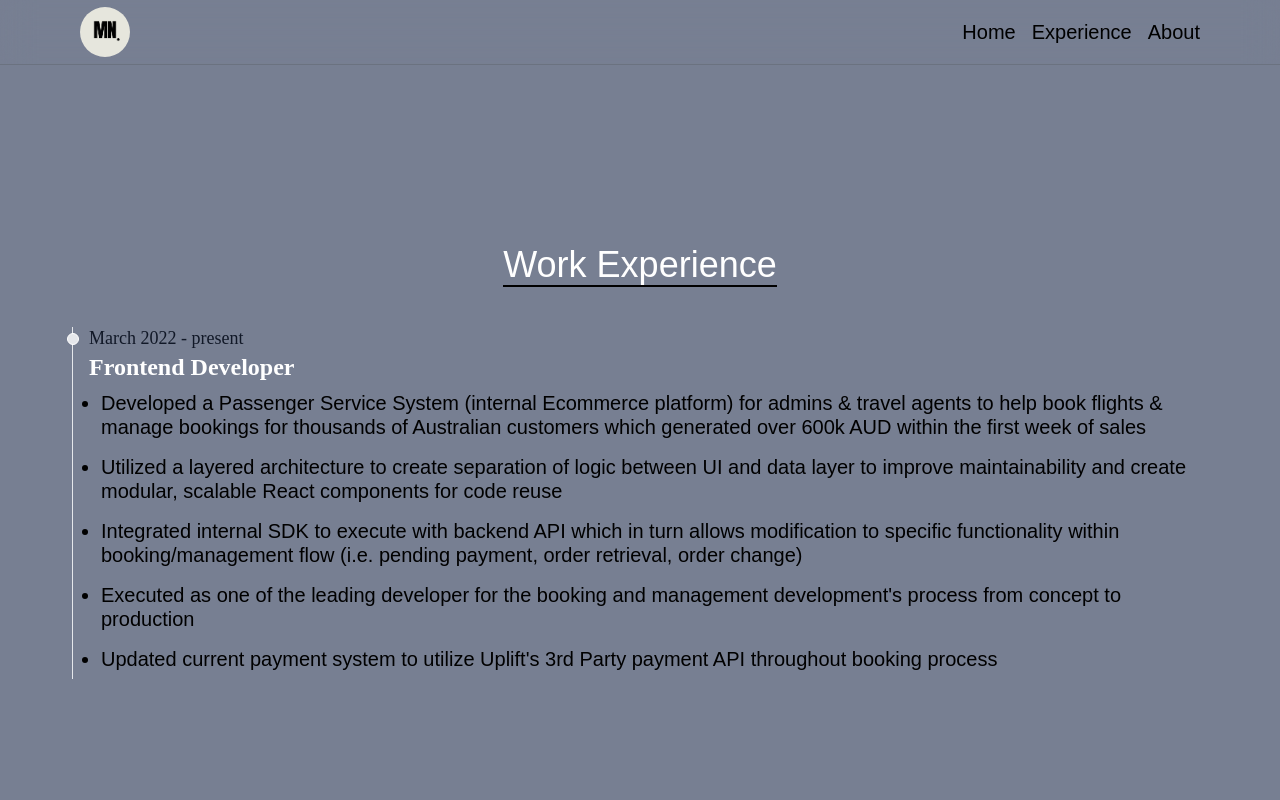
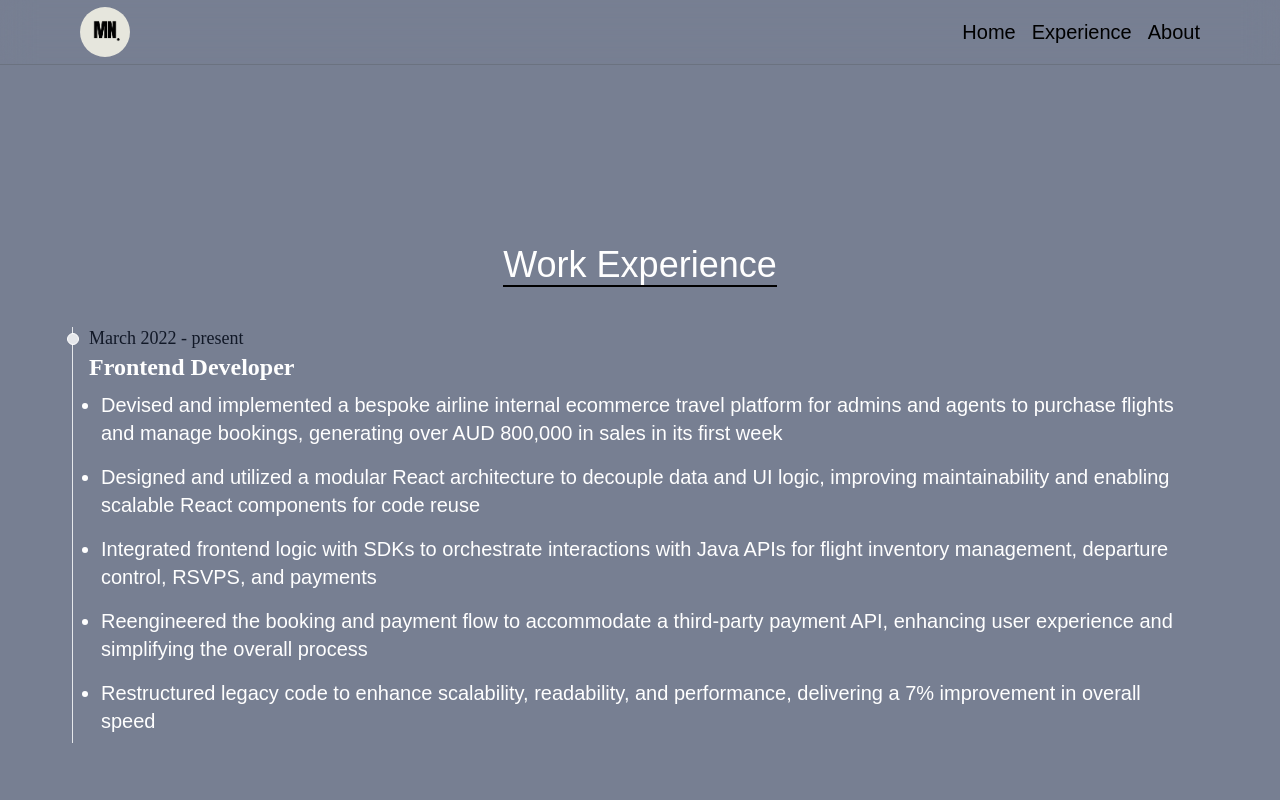
Before and after one commit to coosey/portfolio, a React (Create React App) app in the folder my-app/: page /experience in a window 1280 px wide. Shown: the top 800 px of the page. Built offline with nearby package versions, Linux system fonts and the light colour scheme.

Commit message:
revised timeline experience with updated resume points

```diff
--- a/my-app/package.json
+++ b/my-app/package.json
@@ -47,5 +47,6 @@
       "last 1 firefox version",
       "last 1 safari version"
     ]
-  }
+  },
+  "devDependencies": {}
 }
--- a/my-app/src/components/timeline/index.jsx
+++ b/my-app/src/components/timeline/index.jsx
@@ -1,29 +1,26 @@
 export const Timeline = () => {
   return (
     <section className="font-satoshi m-auto ml-5 mr-5 flex flex-col flex-wrap p-4 text-justify">
-      <ol class="relative border-l border-gray-200 dark:border-gray-700">
-        <li class="ml-4">
-          <div class="absolute w-3 h-3 bg-gray-200 rounded-full mt-1.5 -left-1.5 border border-white"></div>
-          <time class="mb-1 text-lg font-montserrat leading-none text-gray-900">March 2022 - present</time>
-          <h3 class="text-2xl font-semibold text-white">Frontend Developer</h3>
-          <ul className="mx-3 leading-6 list-disc font-rale font-light text-left text-xl text-black">
+      <ol className="relative border-l border-gray-200 dark:border-gray-700">
+        <li className="ml-4">
+          <div className="absolute w-3 h-3 bg-gray-200 rounded-full mt-1.5 -left-1.5 border border-white"></div>
+          <time className="mb-1 text-lg font-montserrat leading-none text-gray-900">March 2022 - present</time>
+          <h3 className="text-2xl font-semibold text-white">Frontend Developer</h3>
+          <ul className="mx-3 list-disc font-rale font-normal text-left xs:text-md text-xl text-white">
             <li className="py-2">
-              Developed a Passenger Service System (internal Ecommerce platform) for admins & travel agents to help book flights & manage
-              bookings for thousands of Australian customers which generated over 600k AUD within the first week of sales
+              Devised and implemented a bespoke airline internal ecommerce travel platform for admins and agents to purchase flights and manage bookings, generating over AUD 800,000 in sales in its first week
             </li>
             <li className="py-2">
-              Utilized a layered architecture to create separation of logic between UI and data layer to improve maintainability and create modular,
-              scalable React components for code reuse
+              Designed and utilized a modular React architecture to decouple data and UI logic, improving maintainability and enabling scalable React components for code reuse
             </li>
             <li className="py-2">
-              Integrated internal SDK to execute with backend API which in turn allows modification to specific functionality within booking/management flow
-              (i.e. pending payment, order retrieval, order change)
+              Integrated frontend logic with SDKs to orchestrate interactions with Java APIs for flight inventory management, departure control, RSVPS, and payments
             </li>
             <li className="py-2">
-              Executed as one of the leading developer for the booking and management development's process from concept to production
+              Reengineered the booking and payment flow to accommodate a third-party payment API, enhancing user experience and simplifying the overall process
             </li>
             <li className="py-2">
-              Updated current payment system to utilize Uplift's 3rd Party payment API throughout booking process
+              Restructured legacy code to enhance scalability, readability, and performance, delivering a 7% improvement in overall speed
             </li>
           </ul>
         </li>
```
Also changed, not shown: 1 other file (tests, documents, lock files or other folders).
